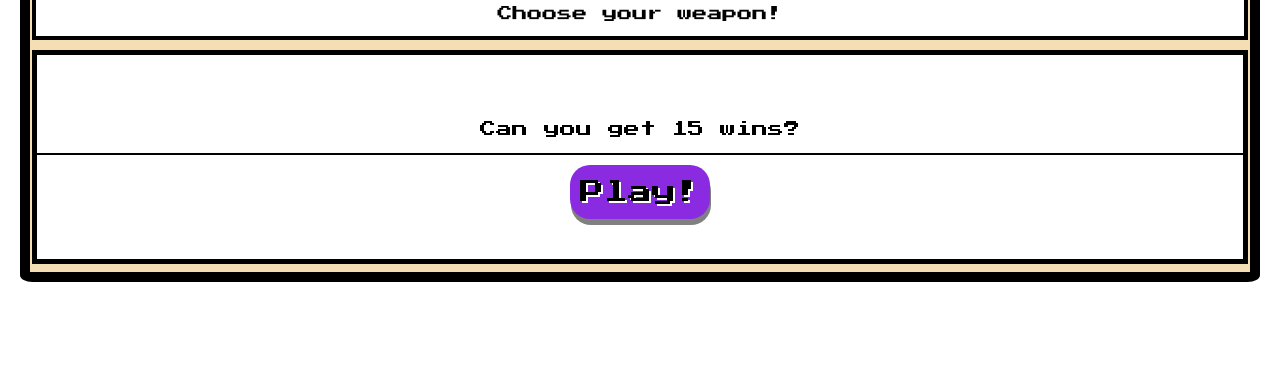
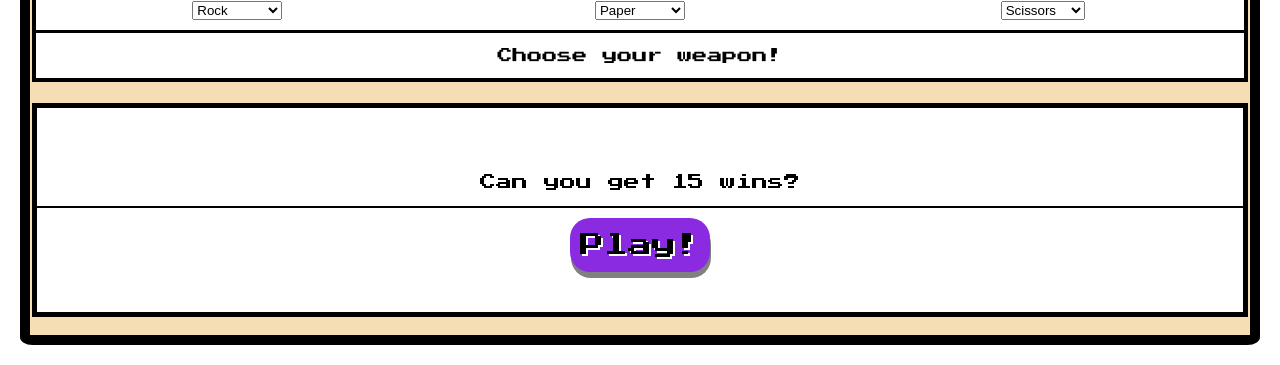
Before and after one commit to faultde/RPSv1, a PHP site: page / in a window 1280 px wide. Shown: the part 448-813 px from the top of the page. Before the commit the page ends 730 px from the top, so only its background shows below. Run offline with PHP 8.4, Linux system fonts and the light colour scheme.

Commit message:
begin weapon systems

```diff
--- a/css/grid.css
+++ b/css/grid.css
@@ -23,7 +23,7 @@
 }
 
 .head{
-	display: grid;
+	  display: grid;
     grid-area: head;
     border: 3px solid black;
     background-color: blueviolet;
@@ -33,7 +33,7 @@
 }
 
 .main{
-	display:grid;
+	  display:grid;
     grid-template-columns: repeat(3, 1fr);
     grid-area: main;
     background-color: white;
--- a/css/index.css
+++ b/css/index.css
@@ -128,11 +128,10 @@ img{
 
 
 
-#rock,#paper,#scissors{
-    background-image: url(https://drive.google.com/uc?export=view&id=17i_dEIACd9TxrPEE13-jmzUrwpX5hsLt);
+.weapon{
     width: 100%;
     height:150px;
- background-size: contain;
+    background-size: contain;
     background-repeat: no-repeat;
     overflow: hidden;
     background-color: none;
@@ -145,13 +144,23 @@ img{
 }
 
 
-#paper{
+
+.rock1{
+  background-image: url(https://drive.google.com/uc?export=view&id=17i_dEIACd9TxrPEE13-jmzUrwpX5hsLt);
+
+}
+
+.rock2{
+  background-image: url(https://s3.us-east-2.amazonaws.com/rpsv1/pet-rock.png)
+}
+
+.paper1{
     background-image: url(https://drive.google.com/uc?export=view&id=16itAg-W_uQski7VUmWDyWZOIQo8IHZ6j);
 
 }
 
 
-#scissors{
+.scissors1{
     background-image: url(https://drive.google.com/uc?export=view&id=1zOXiERlG_bK0SGJmyf2j_S6_UWkWBMCQ);
 
 }
--- a/index.html
+++ b/index.html
@@ -14,6 +14,7 @@
   <link href="https://fonts.googleapis.com/css?family=Fira+Sans" rel="stylesheet">
    <link href="https://fonts.googleapis.com/css?family=Press+Start+2P" rel="stylesheet">
    <link rel="stylesheet" type="text/css" href="css/grid.css">
+
 
 <audio id="heartNeg" src=" https://s3.us-east-2.amazonaws.com/rpsv1/126420__cabeeno-rossley__game-noises-1.wav" ></audio>
 
@@ -63,18 +64,59 @@
 
   <div class="main">
 
+  	<div class="rockChoice">
+
+	<div class="weapon rock1"  id="rock">
 
 
-	<div class="a"  id="rock">
 	</div>
 
-	<div class="b" id="paper">
+	 <select>
+		<option value="0" id="rock1"> Rock
+		</option>
+		<option class="hide" value="1" id="rock2"> Pet Rock
+		</option>
+		<option class="hide" value="2" id="rock3"> Other Rock
+		</option>
+	 </select>
+
+</div>
+
+
+
+<div class="paperChoice">
+
+<div class="weapon paper1" id="paper">
 	</div>
 
-	<div class="c"  id="scissors">
+<select>
+	<option value="0" id="paper1"> Paper
+	</option>
+	<option class="hide" value="1" id="paper2"> Paper 2
+	</option>
+	<option class="hide" value="2" id="paper3"> Other Rock
+	</option>
+</select>
+
+</div>
+
+<div class="scissorChoice">
+
+<div class="weapon scissors1"  id="scissors">
 	</div>
 
-		<div class="flavorText d">
+<select>
+	<option value="0" id="scissors1"> Scissors
+	</option>
+	<option class='hide' value="1" id="scissors2"> Scissors 2
+	</option>
+	<option class="hide" value="2" id="scissors3"> Other
+	</option>
+</select>
+
+</div>
+
+		<div class="flavorText">
 			<p id="flavorText">Choose your weapon!</p>
 		</div>
 
@@ -99,31 +141,14 @@
 
 </div>
 
-<!--PAGE BOTTOM-->
-<!--
 
-<div class="score">
-
-<div class="stats">
-	<h1>
-		Wins: <span id="winNum"> 0</span>
-	    Loses: <span id="lossNum"> 0</span>
-	    Ties: <span id="ties">0</span>
-	    <button class="hide" id="reset" onclick="resetGame()">Reset!</button>
-	</h1>
-</div>
-
-
-</div>
-
--->
 
 </div>
 
 
   <script src='https://cdnjs.cloudflare.com/ajax/libs/jquery/3.3.1/jquery.min.js'></script>
  <script  src="js/index.js"></script>
-
+ <script src="js/weapons.js"></script>
 
 
 
--- /dev/null
+++ b/js/weapons.js
@@ -0,0 +1,236 @@
+	//Buttons **Weapon Choices** //
+
+
+	$("#rock2").click(function (event){
+		$("#rock").removeClass("rock1").addClass("rock2");
+		$('#flavorText').text(rock2.text);
+
+
+
+	});
+
+	$("#rock1").click(function (event){
+		$("#rock").removeClass("rock2").addClass("rock1");
+		$('#flavorText').text(rock1.text);
+
+
+	});
+
+
+		//Rock//
+
+rock.click(function(event){
+	playerChoice = event.target.id;
+	if (rockBreak === 3) {
+		brokenWeapon();
+	}
+
+	else{
+
+// make an array to prompt descripton of item
+$('#flavorText').text(rock1.text);
+
+
+
+	return playerChoice;
+}
+
+});
+
+	//Rock Skins
+
+
+var rock1 = {
+	type: "Beginer Rock",
+	text:"An ancient tool,used for many purposes. A rock.",
+	image: "https://drive.google.com/uc?export=view&id=17i_dEIACd9TxrPEE13-jmzUrwpX5hsLt"
+};
+
+var rock2 = {
+	type: "Pet Rock",
+	text:"A rock with googly eyes",
+	image: "https://s3.us-east-2.amazonaws.com/rpsv1/pet-rock.png"
+};
+
+
+
+		///Paper///
+
+paper.click(function(event){
+	playerChoice = event.target.id;
+	if (paperBreak===3 || weaponBreak ===1) {
+		brokenWeapon();
+	}
+	else{
+
+	$('#flavorText').text(paper1.text);
+	return playerChoice;
+}
+
+});
+
+	//Paper Skins ///
+
+var paper1 = {
+	type: "Beginer Paper",
+	text: "A single sheet of paper, what will you do with it?",
+	image: "https://drive.google.com/uc?export=view&id=17i_dEIACd9TxrPEE13-jmzUrwpX5hsLt"
+};
+
+var paper2 = {
+	type: "Pet Rock",
+	text:"A rock with googly eyes",
+	image: "https://s3.us-east-2.amazonaws.com/rpsv1/pet-rock.png"
+};
+
+		///Scissors///
+
+scissors.click(function(event){
+	playerChoice = event.target.id;
+	if (scissorBreak === 3) {
+		brokenWeapon();
+	}
+
+else{
+
+	$('#flavorText').text(scissors1.text);
+	return playerChoice;
+}
+
+});
+
+// Scissor Skins
+
+var scissors1 = {
+	type: "Beginer Rock",
+	text: "Scissors, best used for cutting paper and your enemies!",
+	image: "https://drive.google.com/uc?export=view&id=17i_dEIACd9TxrPEE13-jmzUrwpX5hsLt"
+};
+
+var scissors2 = {
+	type: "Pet Rock",
+	text:"A rock with googly eyes",
+	image: "https://s3.us-east-2.amazonaws.com/rpsv1/pet-rock.png"
+};
+
+
+
+//Weapon Break System
+
+	var rockBreak=0;
+	var paperBreak=0;
+	var scissorBreak=0;
+	var weaponBreak=0;
+
+function weaponBreakFunc(){
+
+	if(playerChoice === "rock"){
+		paperBreak=0;
+		scissorBreak=0
+		rockBreak++;
+
+		if(rockBreak===3 || weaponBreak===1){
+			$("#rock").css("background-image","url(https://grist.files.wordpress.com/2013/03/wrong.png?w=330&h=224)");
+			$('#flavorText').text("You can no longer use this weapon!");
+			weaponBreak =1;
+
+
+
+			return weaponBreak;
+		}
+		else{
+			return rockBreak;
+	}
+
+	}
+
+	else if(playerChoice ==="paper"){
+		paperBreak++;
+		scissorBreak=0;
+		rockBreak=0;
+
+		if (paperBreak===3||weaponBreak===1) {
+			$("#paper").css("background-image","url(https://grist.files.wordpress.com/2013/03/wrong.png?w=330&h=224)");
+			$('#flavorText').text("You can no longer use this weapon!");
+			weaponBreak =1;
+
+
+			return weaponBreak;
+
+		}
+		else{
+			return paperBreak;
+		}
+
+	}
+
+	else{
+		scissorBreak++;
+		rockBreak=0;
+		paperBreak=0;
+		if (scissorBreak===3) {
+			$("#scissors").css("background-image","url(https://grist.files.wordpress.com/2013/03/wrong.png?w=330&h=224)");
+			$('#flavorText').text("You can no longer use this weapon!");
+
+
+			weaponBreak = 1;
+
+			return weaponBreak;
+		}
+		else{
+			return scissorBreak;
+
+		}
+
+	}
+}
+
+
+	 ///Broken Weapon//
+	 function brokenWeapon(){
+	 	if( weaponBreak === 1){
+	 		$('#flavorText').text("You can no longer use this weapon!");
+	 		playerChoice=0;
+
+
+	 	}
+	 	else{
+	 		return
+	 	}
+	 }
+
+
+	 //Reset Weapon Images//
+function resetImage(){
+	$("#rock").css("background-image","url(https://drive.google.com/uc?export=view&id=17i_dEIACd9TxrPEE13-jmzUrwpX5hsLt)");
+	$("#paper").css("background-image","url(https://drive.google.com/uc?export=view&id=16itAg-W_uQski7VUmWDyWZOIQo8IHZ6j)");
+	$("#scissors").css("background-image","url(https://drive.google.com/uc?export=view&id=1zOXiERlG_bK0SGJmyf2j_S6_UWkWBMCQ)");
+
+}
+
+function resetWeapon(){
+	if(weaponBreak === 0){
+	 rockBreak=0;
+	 paperBreak=0;
+	 scissorBreak=0;
+	}
+	else if(weaponBreak===1 && rockBreak ===3){
+	 paperBreak=0;
+	 scissorBreak=0;
+
+	}
+
+	else if(weaponBreak===1 && paperBreak ===3){
+	 rockBreak=0;
+	 scissorBreak=0;
+
+	}
+	else if(weaponBreak===1 && scissorBreak ===3){
+	 paperBreak=0;
+	 rockBreak=0;
+
+	}
+	else{
+		return;
+	}
+}
```
Also changed, not shown: js/index.js (+65 -69 lines).
